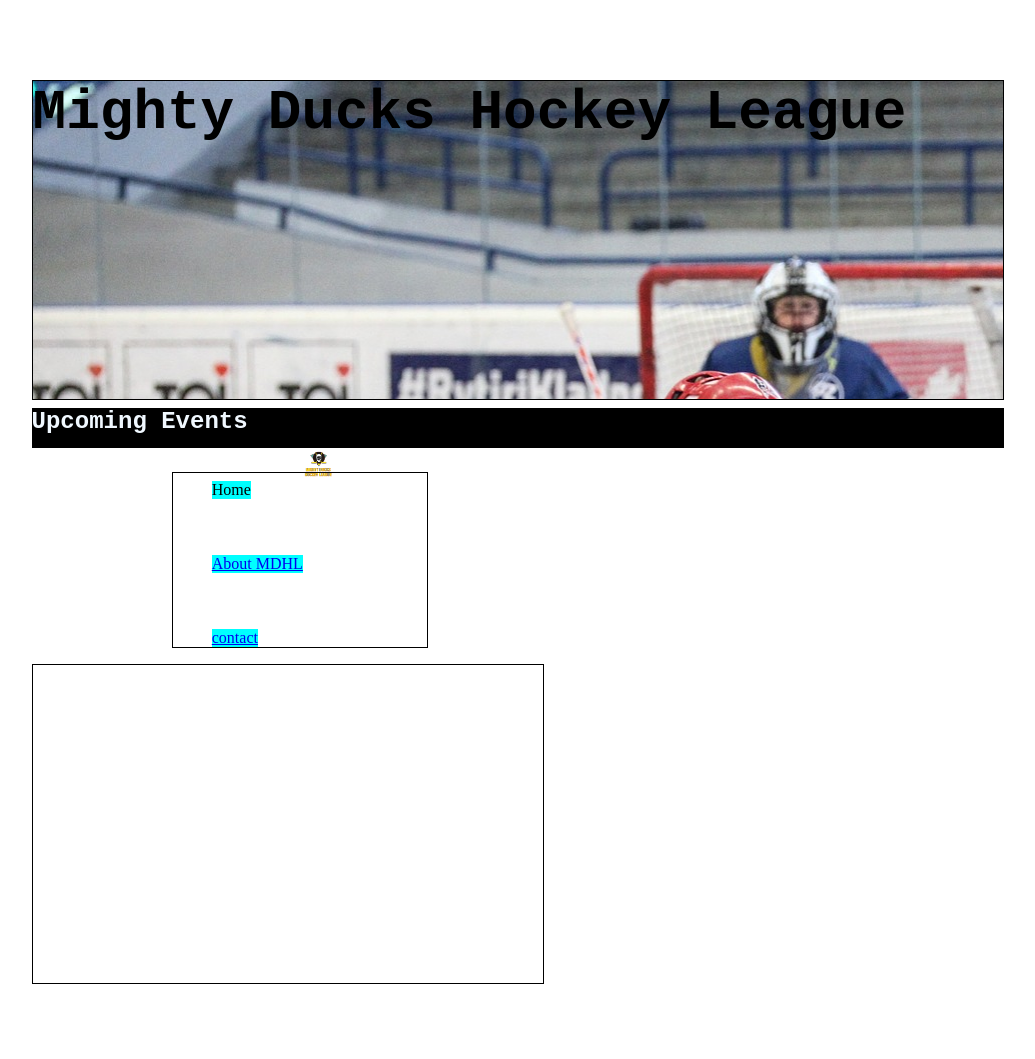
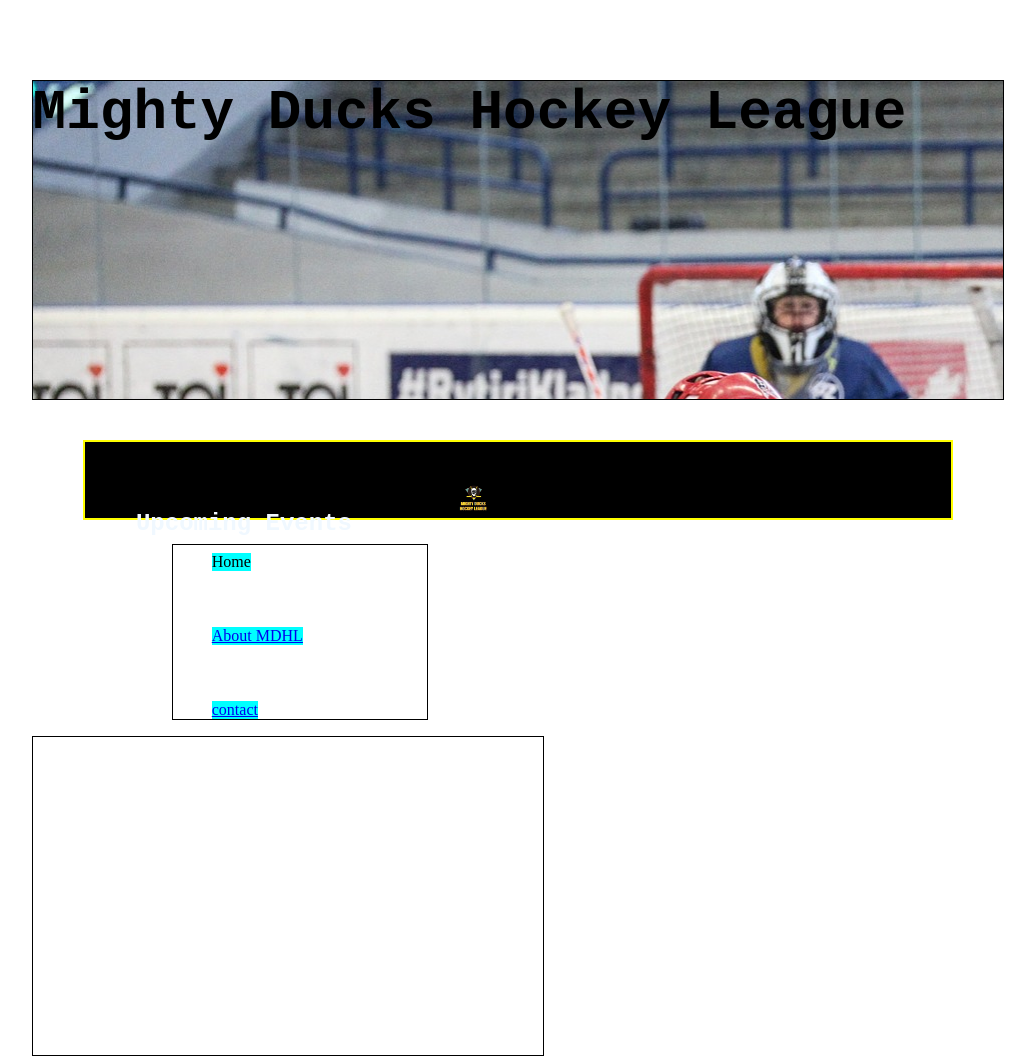
Before and after one commit to ochante21/Castro_jairo_task1, a plain HTML site: page index.html in a window 1280 px wide. Shown: the whole page, without its empty margins (122-1157 px from the left). Before the commit the page ends 1032 px from the top, so only its background shows below. Drawn offline with Linux system fonts and the light colour scheme.

Commit message:
avance task2

```diff
--- a/style.css
+++ b/style.css
@@ -21,23 +21,20 @@ h1 {
 
 .portada2{
     background-color: black;
-    height: 5vh;
-    margin: 0;
+    height: 10vh;
+    border: 2px solid yellow;
     display: block;
 }
 
 .texto_portada {
-    margin: 0;
-    display:inline;
     text-align: center;
-    vertical-align:top;
     color: aliceblue;
     font-family:'Courier New', Courier, monospace;
+    display: inline-block;
 }
 
 .logo {
     height: 4vh;
-    display: inline;
 }
 
 nav {
```
